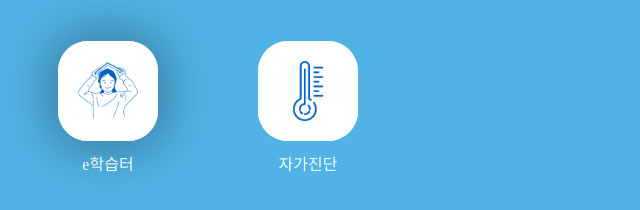
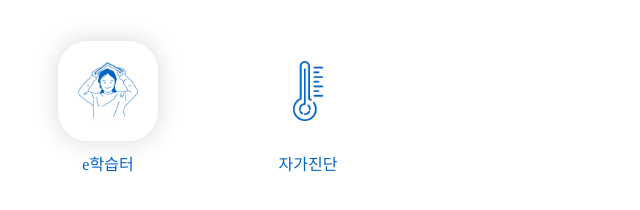
Before and after one commit to cismyl/E-LearningBookmark, a browser extension: page index.html in a window 1280 px wide. In both pictures the pointer is over the link 108 px from the left and 91 px from the top of the page. Shown: the whole page, without its empty margins (0-640 px from the left). Drawn offline with Linux system fonts and the light colour scheme.

Commit message:
update CSS

```diff
--- a/style.css
+++ b/style.css
@@ -6,7 +6,7 @@ html {
 body {
     width: 100%;
     height: 100%;
-    background-color: #51B3E5;
+    background-color: #fff;
     overflow: hidden;
     align-items: center;
     justify-content: center;
@@ -22,7 +22,7 @@ body {
 }
 
 span {
-    color: azure;
+    color: #0164C5;
     margin-top: 10px;
     margin-left: auto;
     margin-right: auto;
@@ -47,7 +47,7 @@ img {
 
 
 a:hover {
-    -webkit-box-shadow: 0 0 50px 10px rgba(0,0,0,0.3);
-    box-shadow: 0 0 50px 10px rgba(0,0,0,0.3);
+    -webkit-box-shadow: 0px 0px 20px 5px rgba(0,0,0,0.1);
+    box-shadow: 0px 0px 20px 5px rgba(0,0,0,0.1);
     transition: 1s;
 }
```
